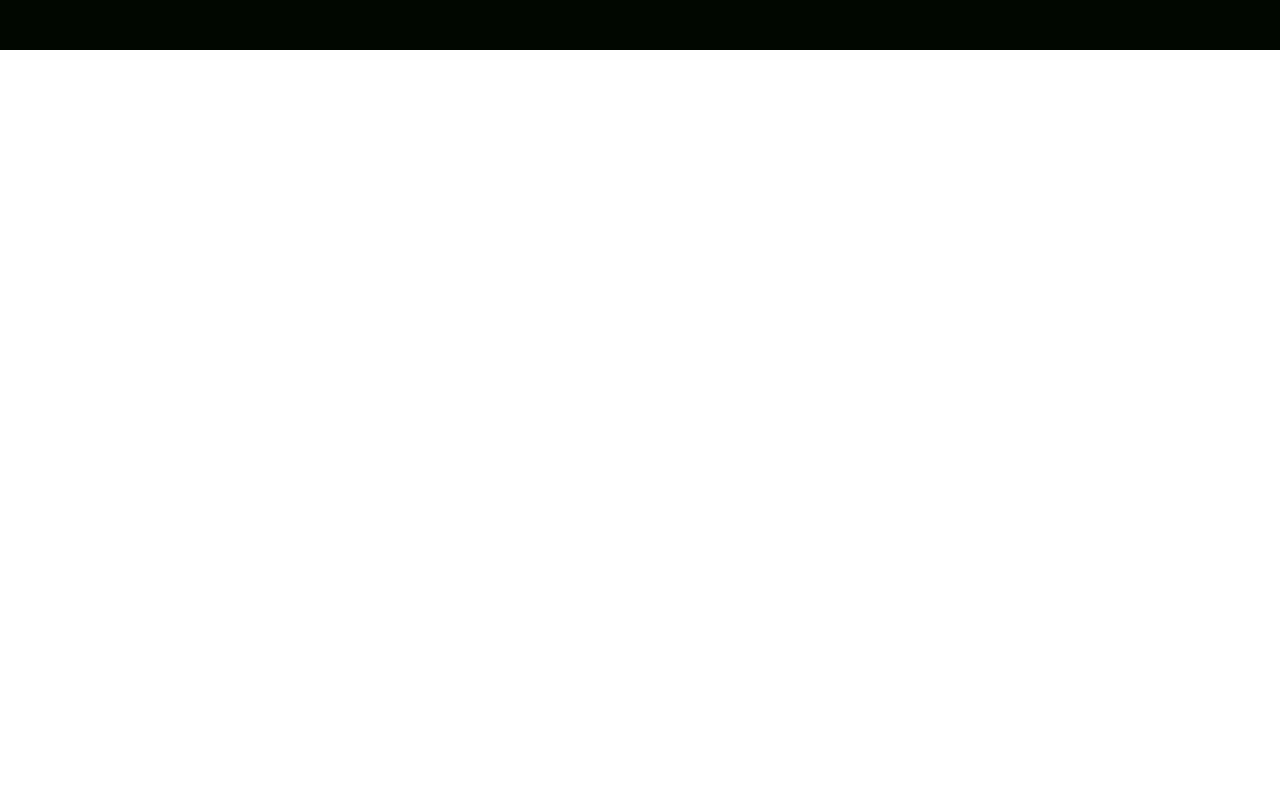
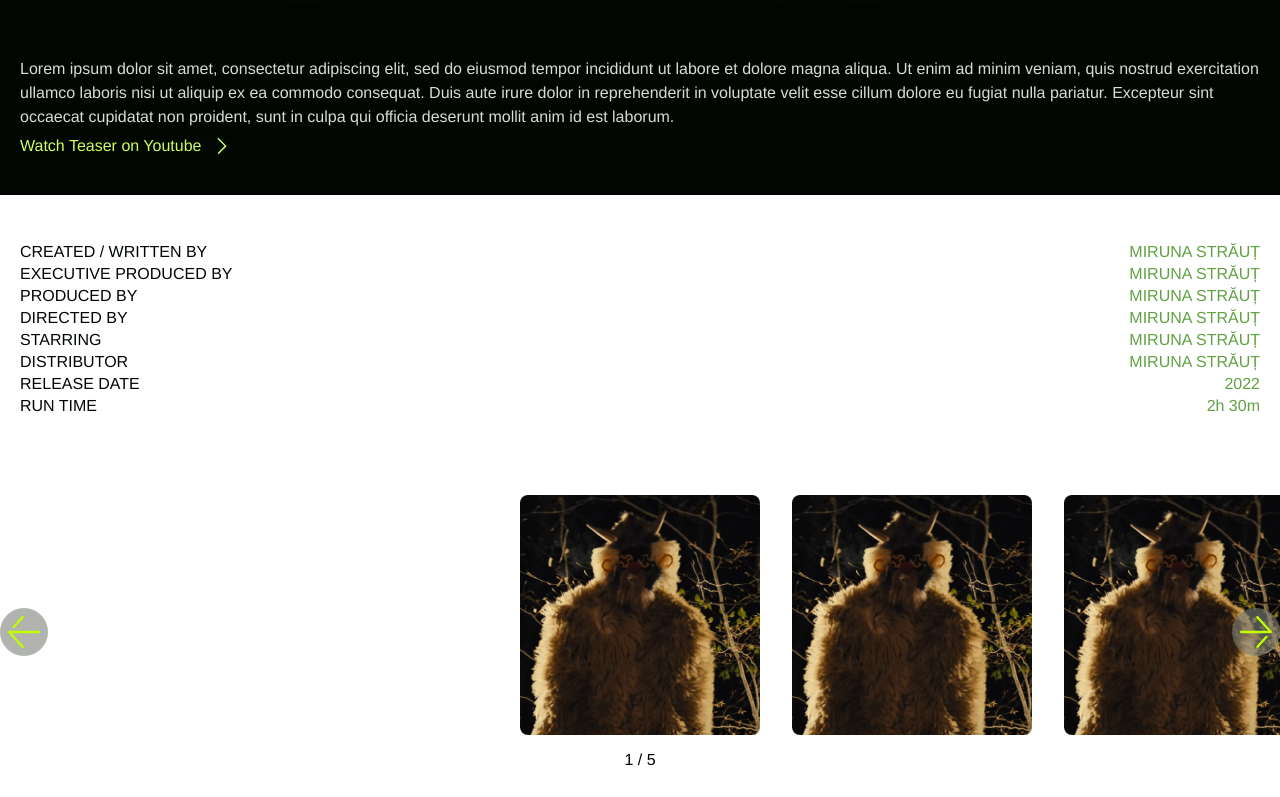
Before and after one commit to Septy2000/Wild-Poppy-Films-Website, a Next.js app in the folder wild-poppy-films-website/: page /films/1 in a window 1280 px wide. Shown: the part 763-1560 px from the top of the page. Before the commit the page ends 813 px from the top, so only its background shows below. Built offline with nearby package versions, Linux system fonts and the light colour scheme.

Commit message:
Implemented hero, description, production and image carousel for individual film page;

```diff
--- a/wild-poppy-films-website/src/components/Buttons/ReturnButton/ReturnButton.styled.tsx
+++ b/wild-poppy-films-website/src/components/Buttons/ReturnButton/ReturnButton.styled.tsx
@@ -7,9 +7,10 @@ export const Container = styled.div`
     align-items: center;
     justify-content: center;
     width: fit-content;
-    padding: 0.5rem 1rem;
     gap: 1rem;
     background-color: transparent;
+    padding: 0.5rem 1rem 0.5rem 0%;
+    cursor: pointer;
 `;
 
 export const Text = styled.p`
--- a/wild-poppy-films-website/src/components/Buttons/SecondaryButton/SecondaryButton.styled.tsx
+++ b/wild-poppy-films-website/src/components/Buttons/SecondaryButton/SecondaryButton.styled.tsx
@@ -7,7 +7,7 @@ export const Container = styled.div`
     align-items: center;
     justify-content: center;
     width: fit-content;
-    padding: 0.5rem 1rem;
+    padding: 0.5rem 1rem 0.5rem 0;
     gap: 1rem;
     background-color: transparent;
 `;
--- /dev/null
+++ b/wild-poppy-films-website/src/components/ImageCarousel/ImageCarousel.styled.tsx
@@ -0,0 +1,71 @@
+import Image from "next/image";
+import styled from "styled-components";
+import ArrowLeft from "@/icons/navigation/home-hero-back-icon-mobile.svg";
+import ArrowRight from "@/icons/navigation/home-hero-forward-icon-mobile.svg";
+
+export const Container = styled.div`
+    display: flex;
+    flex-direction: column;
+    overflow: hidden;
+    height: fit-content;
+    position: relative;
+    user-select: none;
+`;
+
+export const Carousel = styled.div<{ $currentImageIndex: number }>`
+    display: flex;
+    flex-direction: row;
+    gap: 2rem;
+    align-items: center;
+    height: fit-content;
+    justify-items: center;
+    transition: transform 0.2s ease-in-out;
+    padding-left: calc(50vw - 7.5rem);
+
+    transform: ${({ $currentImageIndex }) => `translateX(-${$currentImageIndex * 17}rem) `};
+`;
+
+export const ImageStyled = styled(Image)`
+    object-fit: cover;
+    width: 15rem;
+    height: auto;
+    aspect-ratio: 1 / 1;
+    display: block;
+    flex-grow: 0;
+    flex-shrink: 0;
+    border-radius: 8px;
+`;
+
+export const ArrowContainer = styled.div`
+    display: flex;
+    justify-content: center;
+    align-items: center;
+    padding: 0.5rem;
+    cursor: pointer;
+    border-radius: 50%;
+    background: ${({ theme }) => theme.colors.neutral_shaded.neutral_6};
+
+    transition: transform 0.2s;
+    &:active {
+        transform: scale(0.9);
+    }
+`;
+
+export const ArrowLeftStyled = styled(ArrowLeft)``;
+
+export const ArrowRightStyled = styled(ArrowRight)``;
+
+export const ArrowsContainer = styled.div`
+    width: 100%;
+    position: absolute;
+    top: 50%;
+    transform: translateY(-50%);
+    left: 0;
+    display: flex;
+    justify-content: space-between;
+`;
+
+export const ImageCounter = styled.p`
+    margin-top: 1rem;
+    align-self: center;
+`;
--- /dev/null
+++ b/wild-poppy-films-website/src/components/ImageCarousel/ImageCarousel.tsx
@@ -0,0 +1,43 @@
+import { StaticImageData } from "next/image";
+import * as Styled from "./ImageCarousel.styled";
+import React, { useState } from "react";
+
+export default function ImageCarousel({ images }: { images: StaticImageData[] }) {
+    const [currentImageIndex, setCurrentImageIndex] = useState(0);
+
+    return (
+        <Styled.Container>
+            <Styled.Carousel $currentImageIndex={currentImageIndex}>
+                {images.map((image, index) => (
+                    <Styled.ImageStyled
+                        priority
+                        width={300}
+                        height={300}
+                        key={index}
+                        src={image.src}
+                        alt={`carousel-image-${index + 1}`}
+                    />
+                ))}
+            </Styled.Carousel>
+            <Styled.ArrowsContainer>
+                <Styled.ArrowContainer
+                    onClick={() =>
+                        setCurrentImageIndex(
+                            (currentImageIndex - 1 + images.length) % images.length
+                        )
+                    }
+                >
+                    <Styled.ArrowLeftStyled />
+                </Styled.ArrowContainer>
+                <Styled.ArrowContainer
+                    onClick={() => setCurrentImageIndex((currentImageIndex + 1) % images.length)}
+                >
+                    <Styled.ArrowRightStyled />
+                </Styled.ArrowContainer>
+            </Styled.ArrowsContainer>
+            <Styled.ImageCounter>{`${currentImageIndex + 1} / ${
+                images.length
+            }`}</Styled.ImageCounter>
+        </Styled.Container>
+    );
+}
--- a/wild-poppy-films-website/src/components/pages/FilmPage/FilmPage.styled.tsx
+++ b/wild-poppy-films-website/src/components/pages/FilmPage/FilmPage.styled.tsx
@@ -7,7 +7,7 @@ export const Container = styled.div``;
 
 export const ImageContainer = styled.div`
     width: 100%;
-    height: 50vh;
+    height: 100vh;
     position: relative;
     overflow: hidden;
 `;
@@ -19,7 +19,7 @@ export const GlassOverFrameStyled = styled(GlassOverFrame)`
 export const ImageStyled = styled(Image)`
     object-fit: cover;
     width: 100%;
-    height: 50vh;
+    height: 100vh;
     display: block;
     flex-grow: 0;
     flex-shrink: 0;
@@ -32,7 +32,10 @@ export const ImageOverlay = styled.div`
     z-index: 2;
     gap: 2rem;
     width: 100%;
-    height: 50vh;
+    height: auto;
+    bottom: 4rem;
+    left: 1.25rem;
+    align-items: flex-start;
 
     @media (min-width: ${({ theme }) => theme.screen.desktop}) {
         gap: 4rem;
@@ -46,10 +49,13 @@ export const FilmTitle = styled.h1`
 
 export const DescriptionContainer = styled.div`
     padding: 1.25rem;
+    padding-bottom: 2rem;
+    background: ${({ theme }) => theme.colors.neutral.neutral_14};
 `;
 
 export const DescriptionText = styled.p`
     font-size: 1rem;
+    line-height: 150%;
     color: ${({ theme }) => theme.colors.neutral.neutral_3};
 `;
 
@@ -57,6 +63,14 @@ export const ProductionContainer = styled.div`
     display: flex;
     flex-direction: column;
     gap: 0.25rem;
+    padding: 0 1.25rem;
+    padding-bottom: 3rem;
+`;
+
+export const SectionContainer = styled.div`
+    display: flex;
+    flex-direction: column;
+    padding: 3rem 0;
 `;
 
 export const ProductionPairContainer = styled.div`
@@ -65,13 +79,17 @@ export const ProductionPairContainer = styled.div`
     justify-content: space-between;
 `;
 
+export const CarouselSectionContainer = styled.div`
+    padding-top: 2rem;
+`;
+
 export const PlainText = styled.span`
     font-size: 1rem;
     color: ${({ theme }) => theme.colors.neutral.neutral_14};
 `;
 
 export const PlainTextGreen = styled(PlainText)`
-    color: ${({ theme }) => theme.colors.secondary.core_green_light_2};
+    color: ${({ theme }) => theme.colors.secondary.core_green};
 `;
 
 export const NewsContainer = styled.div`
--- a/wild-poppy-films-website/src/components/pages/FilmPage/FilmPage.tsx
+++ b/wild-poppy-films-website/src/components/pages/FilmPage/FilmPage.tsx
@@ -2,7 +2,10 @@
 import { Film } from "@/_types/common";
 import { useRouter } from "next/navigation";
 import * as Styled from "./FilmPage.styled";
-import React, { useState, useEffect } from "react";
+import React from "react";
+import ReturnButton from "@/components/Buttons/ReturnButton/ReturnButton";
+import SecondaryButton from "@/components/Buttons/SecondaryButton/SecondaryButton";
+import ImageCarousel from "@/components/ImageCarousel/ImageCarousel";
 
 export default function FilmPage({ film }: { film: Film }) {
     const router = useRouter();
@@ -10,7 +13,6 @@ export default function FilmPage({ film }: { film: Film }) {
     return (
         <Styled.Container>
             <Styled.ImageContainer>
-                <Styled.GlassOverFrameStyled />
                 <Styled.ImageStyled
                     width={300}
                     height={300}
@@ -18,10 +20,63 @@ export default function FilmPage({ film }: { film: Film }) {
                     src={film.cover.src}
                     alt={`${film.title}-cover`}
                 />
+                <Styled.GlassOverFrameStyled />
+                <Styled.ImageOverlay>
+                    <ReturnButton text="FILMS" onClick={() => router.back()} />
+                    <Styled.FilmTitle>{film.title}</Styled.FilmTitle>
+                </Styled.ImageOverlay>
             </Styled.ImageContainer>
             <Styled.DescriptionContainer>
                 <Styled.DescriptionText>{film.description}</Styled.DescriptionText>
+                {film.teaser_youtube_link && (
+                    <SecondaryButton
+                        text="Watch Teaser on Youtube"
+                        onClick={() => router.push(film.teaser_youtube_link ?? "/not-found")}
+                    />
+                )}
             </Styled.DescriptionContainer>
+
+            <Styled.SectionContainer>
+                <Styled.ProductionContainer>
+                    <Styled.ProductionPairContainer>
+                        <Styled.PlainText>CREATED / WRITTEN BY</Styled.PlainText>
+                        <Styled.PlainTextGreen>{film.production.writer}</Styled.PlainTextGreen>
+                    </Styled.ProductionPairContainer>
+                    <Styled.ProductionPairContainer>
+                        <Styled.PlainText>EXECUTIVE PRODUCED BY</Styled.PlainText>
+                        <Styled.PlainTextGreen>
+                            {film.production.executive_producer}
+                        </Styled.PlainTextGreen>
+                    </Styled.ProductionPairContainer>
+                    <Styled.ProductionPairContainer>
+                        <Styled.PlainText>PRODUCED BY</Styled.PlainText>
+                        <Styled.PlainTextGreen>{film.production.producer}</Styled.PlainTextGreen>
+                    </Styled.ProductionPairContainer>
+                    <Styled.ProductionPairContainer>
+                        <Styled.PlainText>DIRECTED BY</Styled.PlainText>
+                        <Styled.PlainTextGreen>{film.production.director}</Styled.PlainTextGreen>
+                    </Styled.ProductionPairContainer>
+                    <Styled.ProductionPairContainer>
+                        <Styled.PlainText>STARRING</Styled.PlainText>
+                        <Styled.PlainTextGreen>{film.production.starring}</Styled.PlainTextGreen>
+                    </Styled.ProductionPairContainer>
+                    <Styled.ProductionPairContainer>
+                        <Styled.PlainText>DISTRIBUTOR</Styled.PlainText>
+                        <Styled.PlainTextGreen>{film.production.distributor}</Styled.PlainTextGreen>
+                    </Styled.ProductionPairContainer>
+                    <Styled.ProductionPairContainer>
+                        <Styled.PlainText>RELEASE DATE</Styled.PlainText>
+                        <Styled.PlainTextGreen>{film.release_year}</Styled.PlainTextGreen>
+                    </Styled.ProductionPairContainer>
+                    <Styled.ProductionPairContainer>
+                        <Styled.PlainText>RUN TIME</Styled.PlainText>
+                        <Styled.PlainTextGreen>{film.runtime}</Styled.PlainTextGreen>
+                    </Styled.ProductionPairContainer>
+                </Styled.ProductionContainer>
+                <Styled.CarouselSectionContainer>
+                    <ImageCarousel images={film.gallery} />
+                </Styled.CarouselSectionContainer>
+            </Styled.SectionContainer>
         </Styled.Container>
     );
 }
--- a/wild-poppy-films-website/src/components/pages/FilmsPage/FilmsPage.styled.tsx
+++ b/wild-poppy-films-website/src/components/pages/FilmsPage/FilmsPage.styled.tsx
@@ -23,6 +23,8 @@ export const Container = styled.div`
     @media (min-width: ${({ theme }) => theme.screen.desktop}) {
         margin: 4rem;
     }
+
+    min-height: 50vh;
 `;
 
 export const FilmsContainer = styled.div`
--- a/wild-poppy-films-website/src/components/pages/FilmsPage/FilmsPage.tsx
+++ b/wild-poppy-films-website/src/components/pages/FilmsPage/FilmsPage.tsx
@@ -1,5 +1,5 @@
 "use client";
-import React, { useState, useEffect, useRef } from "react";
+import React, { useState, useEffect } from "react";
 import FilmContainerLarge from "@/components/pages/FilmsPage/FilmContainerLarge/FilmContainerLarge";
 import * as Styled from "./FilmsPage.styled";
 import { films } from "@/data";
@@ -39,6 +39,7 @@ export function FilmsPage() {
     const isMobile = useIsMobile();
 
     const delayPerItem = 0.1;
+
     const { ref, inView } = useInView({
         threshold: 0.1,
         triggerOnce: true,
@@ -114,7 +115,8 @@ export function FilmsPage() {
                 </Styled.TopFilmsPageControlsContainer>
 
                 <Styled.FilmsContainer>
-                    {filmsToDisplay.map((film, index) => (
+                    {inView &&
+                        filmsToDisplay.map((film, index) => (
                             <FilmContainerLarge
                                 key={index}
                                 film={film}
--- a/wild-poppy-films-website/src/data.ts
+++ b/wild-poppy-films-website/src/data.ts
@@ -5,7 +5,7 @@ export const films: Film[] = [
     {
         id: 1,
         slug: "ouroboria",
-        title: "Ouroboria",
+        title: "OUROBORIA",
         release_year: "2022",
         runtime: "2h 30m",
         genre: "THRILLER",
@@ -19,17 +19,17 @@ export const films: Film[] = [
             starring: ["MIRUNA STRĂUȚ"],
             distributor: ["MIRUNA STRĂUȚ"],
         },
-        youtube_link: "https://www.youtube.com",
+        youtube_link: undefined,
         teaser_youtube_link: "https://www.youtube.com",
         cover: OuroboriaCover,
         cover_small: OuroboriaCover,
         description: `Lorem ipsum dolor sit amet, consectetur adipiscing elit, sed do eiusmod tempor incididunt ut labore et dolore magna aliqua. Ut enim ad minim veniam, quis nostrud exercitation ullamco laboris nisi ut aliquip ex ea commodo consequat. Duis aute irure dolor in reprehenderit in voluptate velit esse cillum dolore eu fugiat nulla pariatur. Excepteur sint occaecat cupidatat non proident, sunt in culpa qui officia deserunt mollit anim id est laborum.`,
-        gallery: [OuroboriaCover],
+        gallery: [OuroboriaCover, OuroboriaCover, OuroboriaCover, OuroboriaCover, OuroboriaCover],
     },
     {
         id: 2,
         slug: "no-names",
-        title: "No Names",
+        title: "NO NAMES",
         release_year: "2023",
         runtime: "2h 30m",
         genre: "DRAMA",
@@ -43,17 +43,17 @@ export const films: Film[] = [
             starring: ["MIRUNA STRĂUȚ"],
             distributor: ["MIRUNA STRĂUȚ"],
         },
-        youtube_link: "https://www.youtube.com",
-        teaser_youtube_link: "https://www.youtube.com",
+        youtube_link: undefined,
+        teaser_youtube_link: undefined,
         cover: OuroboriaCover,
         cover_small: OuroboriaCover,
         description: `In the heart of Romania, a mother and her young son find themselves trapped in a remote village controlled by a malevolent cult. As they struggle to break free from the grip of the cult's ominous rituals and dark secrets, the duo must navigate the treacherous terrain and fight to reclaim their lives. This folk thriller combines elements of suspense, horror, and the indomitable power of a mother's love in the face of evil.`,
-        gallery: [OuroboriaCover],
+        gallery: [OuroboriaCover, OuroboriaCover, OuroboriaCover, OuroboriaCover, OuroboriaCover],
     },
     {
         id: 3,
         slug: "the-switchboard-sonatta",
-        title: "The Switchboard Sonatta",
+        title: "THE SWITCHBOARD SONATTA",
         release_year: "2024",
         runtime: "2h 30m",
         genre: "COMEDY",
@@ -72,7 +72,7 @@ export const films: Film[] = [
         cover: OuroboriaCover,
         cover_small: OuroboriaCover,
         description: `Lorem ipsum dolor sit amet, consectetur adipiscing elit, sed do eiusmod tempor incididunt ut labore et dolore magna aliqua. Ut enim ad minim veniam, quis nostrud exercitation ullamco laboris nisi ut aliquip ex ea commodo consequat. Duis aute irure dolor in reprehenderit in voluptate velit esse cillum dolore eu fugiat nulla pariatur. Excepteur sint occaecat cupidatat non proident, sunt in culpa qui officia deserunt mollit anim id est laborum.`,
-        gallery: [OuroboriaCover],
+        gallery: [OuroboriaCover, OuroboriaCover, OuroboriaCover, OuroboriaCover, OuroboriaCover],
     },
 ];
 
```
Lines whose indentation alone changed are shown as unchanged.
